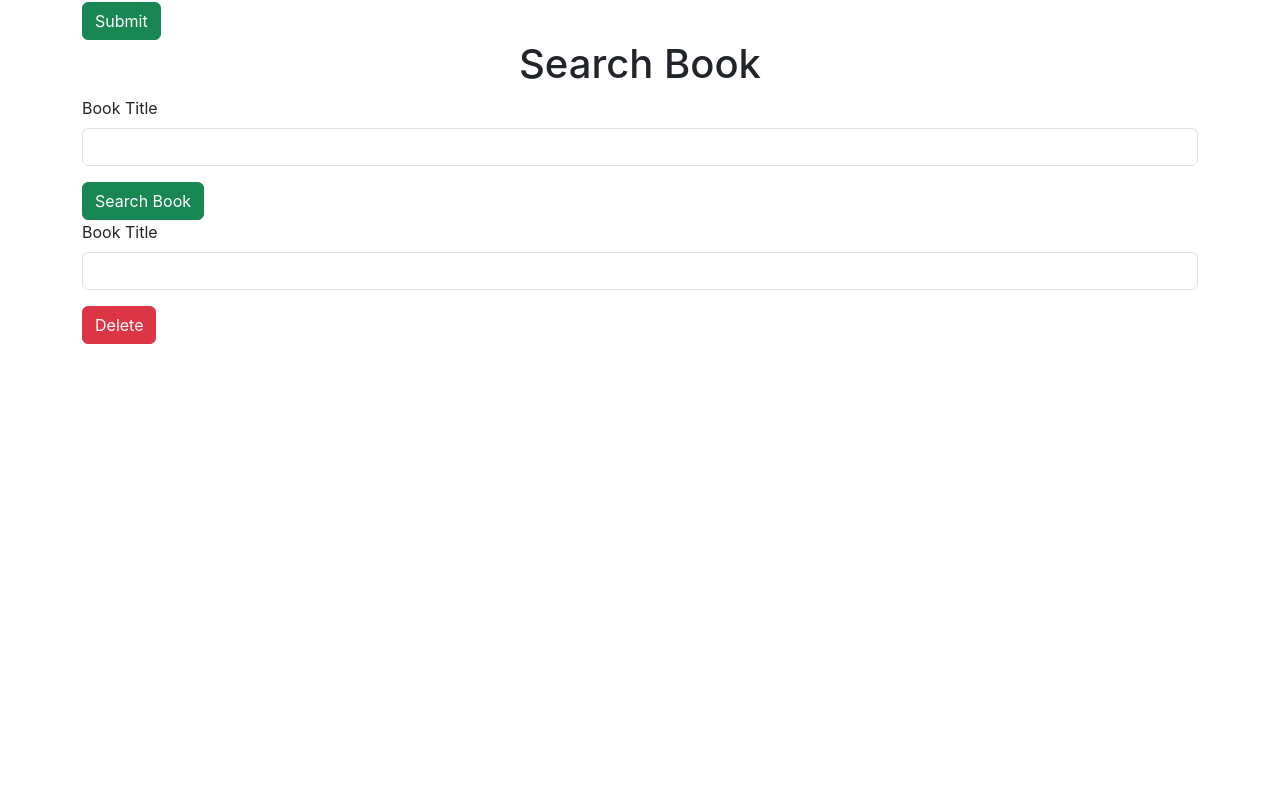
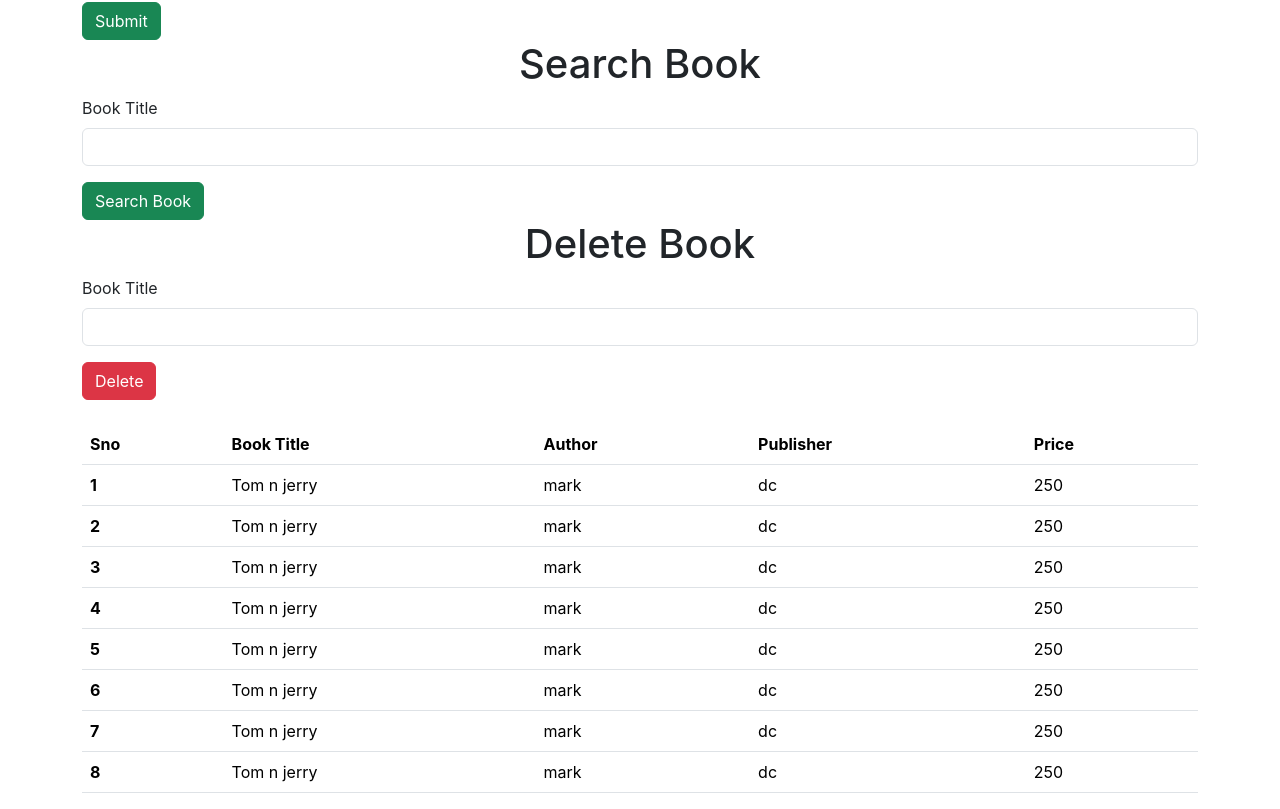
Before and after one commit to SANDRA-S-MENON/BookAppReact-app, a React (Create React App) app: page / in a window 1280 px wide. Shown: the part 452-1261 px from the top of the page. Before the commit the page ends 800 px from the top, so only its background shows below. Built offline with nearby package versions, Linux system fonts and the light colour scheme.

Commit message:
jsx created  successfully

```diff
--- a/src/App.js
+++ b/src/App.js
@@ -3,6 +3,7 @@ import './App.css';
 import AddBook from './components/AddBook';
 import SearchBook from './components/SearchBook';
 import DeleteBook from './components/DeleteBook';
+import ViewAll from './components/ViewAll';
 
 function App() {
   return (
@@ -10,6 +11,7 @@ function App() {
       <AddBook/>
       <SearchBook/>
       <DeleteBook/>
+      <ViewAll/>
     </div>
   );
 }
--- a/src/components/DeleteBook.jsx
+++ b/src/components/DeleteBook.jsx
@@ -3,6 +3,7 @@ import React from 'react'
 const DeleteBook = () => {
   return (
     <div>
+        <h1><center>Delete Book</center></h1>
         <div className="container">
             <div className="row g-3">
                 <div className="col col-12 col-sm-12 col-lg-12 col-xl-12 col-xxl-12">
--- /dev/null
+++ b/src/components/ViewAll.jsx
@@ -0,0 +1,88 @@
+import React from 'react'
+
+const ViewAll = () => {
+  return (
+    <div>
+        <br />
+        <div className="container">
+            <div className="row g-3">
+                <div className="col col-12 col-sm-12 col-md-12 col-lg-12 col-xl-12 col-xxl-12">
+                <table class="table">
+  <thead>
+    <tr>
+      <th scope="col">Sno</th>
+      <th scope="col">Book Title</th>
+      <th scope="col">Author</th>
+      <th scope="col">Publisher</th>
+      <th scope="col">Price</th>
+
+    </tr>
+  </thead>
+  <tbody>
+    <tr>
+      <th scope="row">1</th>
+      <td>Tom n jerry</td>
+      <td>mark</td>
+      <td>dc</td>
+      <td>250</td>
+    </tr>
+    <tr>
+      <th scope="row">2</th>
+      <td>Tom n jerry</td>
+      <td>mark</td>
+      <td>dc</td>
+      <td>250</td>
+    </tr>
+    <tr>
+      <th scope="row">3</th>
+      <td>Tom n jerry</td>
+      <td>mark</td>
+      <td>dc</td>
+      <td>250</td>
+    </tr>
+    <tr>
+      <th scope="row">4</th>
+      <td>Tom n jerry</td>
+      <td>mark</td>
+      <td>dc</td>
+      <td>250</td>
+    </tr>
+    <tr>
+      <th scope="row">5</th>
+      <td>Tom n jerry</td>
+      <td>mark</td>
+      <td>dc</td>
+      <td>250</td>
+    </tr>
+    <tr>
+      <th scope="row">6</th>
+      <td>Tom n jerry</td>
+      <td>mark</td>
+      <td>dc</td>
+      <td>250</td>
+    </tr>
+    <tr>
+      <th scope="row">7</th>
+      <td>Tom n jerry</td>
+      <td>mark</td>
+      <td>dc</td>
+      <td>250</td>
+    </tr>
+    <tr>
+      <th scope="row">8</th>
+      <td>Tom n jerry</td>
+      <td>mark</td>
+      <td>dc</td>
+      <td>250</td>
+    </tr>
+  </tbody>
+</table>
+                </div>
+            </div>
+        </div>
+
+    </div>
+  )
+}
+
+export default ViewAll
```
